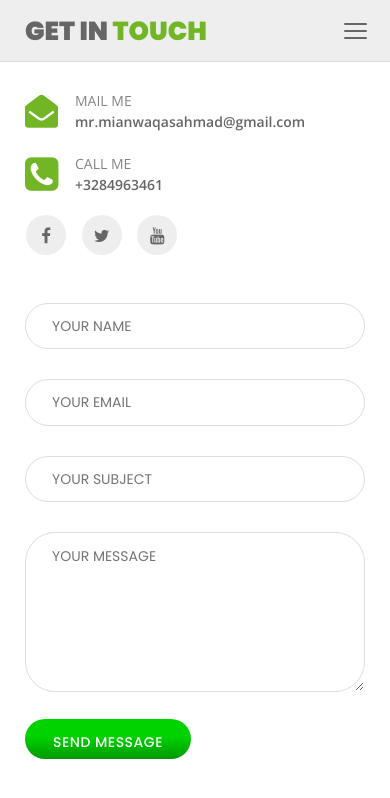
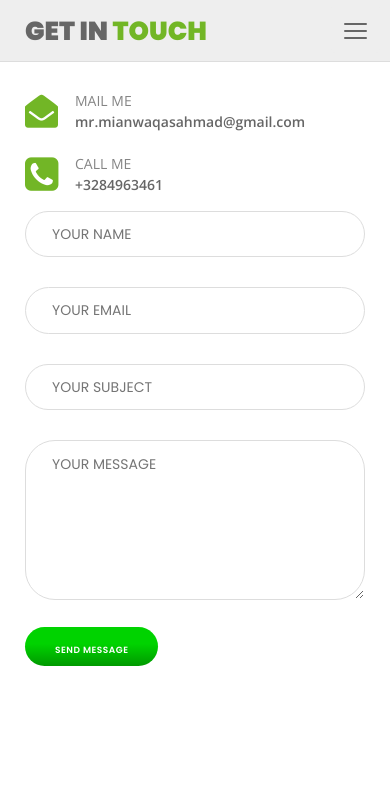
Before and after one commit to Noor-Waqas/portfolio, a plain HTML site: page contact.html in a window 390 px wide. Drawn offline with nearby package versions, Linux system fonts and the light colour scheme.

```diff
--- a/contact.html
+++ b/contact.html
@@ -173,16 +173,15 @@
                         <i class="fa fa-phone-square position-absolute"></i>
                         <span class="d-block">call me</span>+3284963461
                     </p>
-                    <ul class="social list-unstyled pt-1 mb-5">
+                    <!-- <ul class="social list-unstyled pt-1 mb-5">
                         <li class="facebook"><a title="Facebook" href="#"><i class="fa fa-facebook"></i></a>
                         </li>
                         <li class="twitter"><a title="Twitter" href="#"><i class="fa fa-twitter"></i></a>
                         </li>
                         <li class="youtube"><a title="Youtube" href="#"><i class="fa fa-youtube"></i></a>
                         </li>
-                        <!-- <li class="dribbble"><a title="Dribbble" href="#"><i class="fa fa-dribbble"></i></a>
-                        </li> -->
-                    </ul>
+
+                    </ul> -->
                 </div>
                 <!-- Left Side Ends -->
                 <!-- Contact Form Starts -->
--- a/css/style.css
+++ b/css/style.css
@@ -1566,9 +1566,9 @@
 }
 
 @media (max-width: 576px) {
-  .btn {
+  /* .btn {
     font-size: 14px;
-  }
+  } */
 
   body {
     font-size: 14px;
@@ -1758,3 +1758,24 @@
     margin-top: 35px !important;
   }
 }
+@media (max-width: 400px) {
+  .btn {
+    box-shadow: none !important;
+    border-radius: 26px;
+    font-weight: 600;
+    height: 39px !important;
+    line-height: 46px;
+    font-size: 9px !important;
+    text-transform: uppercase;
+    color: #fff;
+    padding: 0 30px;
+    outline: none !important;
+    overflow: hidden;
+    display: inline-block;
+    position: relative;
+    font-family: "Poppins", sans-serif;
+    letter-spacing: 0.5px;
+    border: 0;
+    white-space: nowrap !important;
+  }
+}
```
Also changed, not shown: index.html (+3 -2 lines), portfolio.html (+20 -20 lines), skill.html (+2 -2 lines), img/2.jpg (deleted), img/projects/project-1.jpg (deleted), img/projects/project1.png (added).
